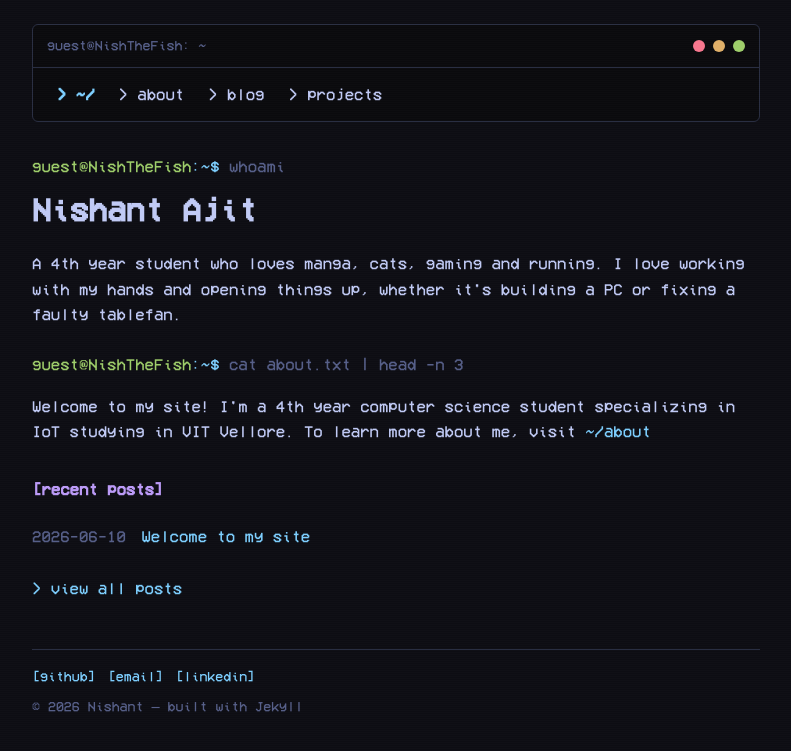
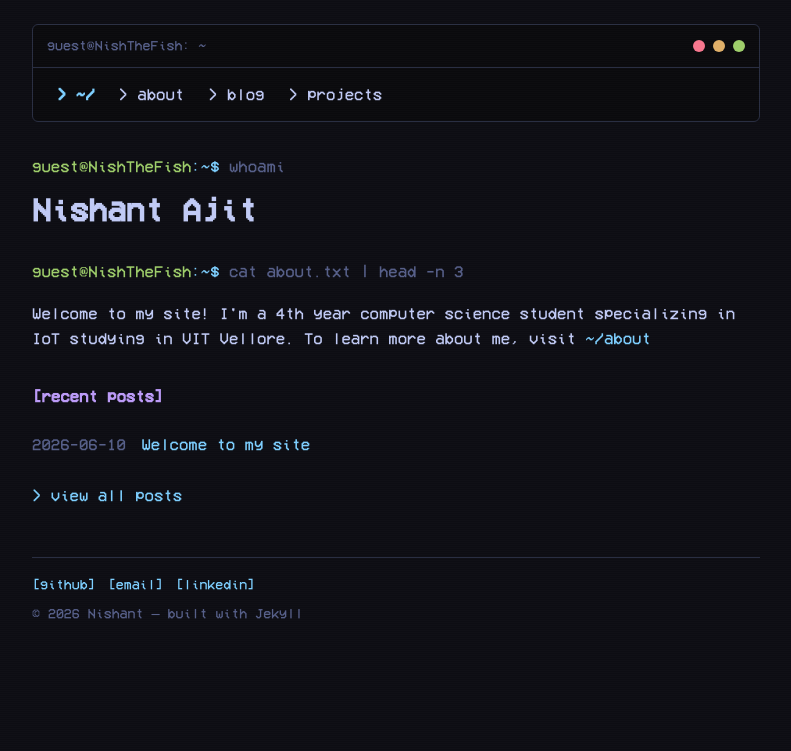
Before and after one commit to NishTheFish92/nishthefish92.github.io, a Jekyll site: the page built from index.md, in a window 1280 px wide. Shown: the top 751 px of the page, without its empty margins (244-1035 px from the left). Built offline with Jekyll 4.4.1, drawn with Linux system fonts in a browser that asks for light colours.

Commit message:
Modified the index type shi

```diff
--- a/index.md
+++ b/index.md
@@ -7,9 +7,7 @@ permalink: /
 <section class="hero">
   <p class="hero__prompt"><span class="prompt">guest@{{ site.title }}</span><span class="path">:~$</span> whoami</p>
   <h1 class="hero__name">Nishant Ajit</h1>
-  <p class="hero__tagline">
-    A 4th year student who loves manga, cats, gaming and running. I love working with my hands and opening things up, whether it's building a PC or fixing a faulty tablefan.
-  </p>
+  <p class="hero__tagline"></p>
 
   <p class="hero__prompt"><span class="prompt">guest@{{ site.title }}</span><span class="path">:~$</span> cat about.txt | head -n 3</p>
   <p>
```
